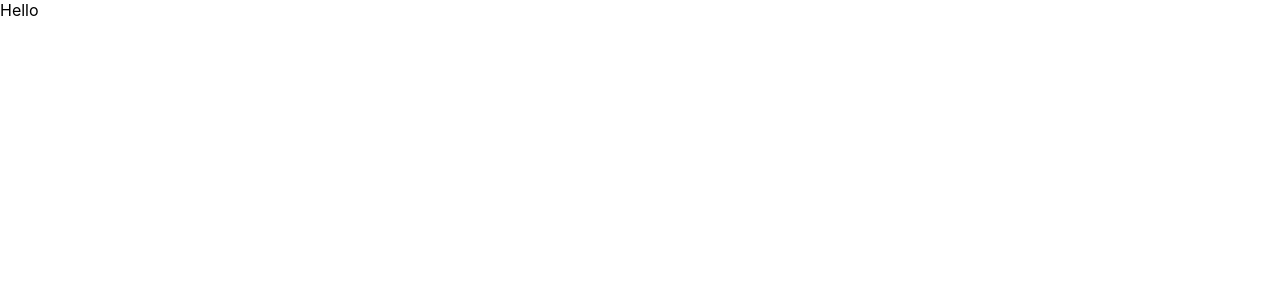
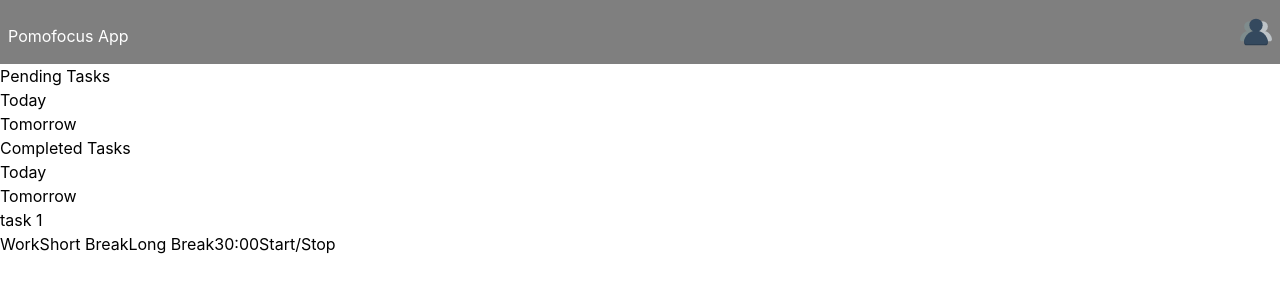
Before and after one commit to Andresser17/pomodoro-app-frontend, a React (Create React App) app: page / in a window 1280 px wide. Shown: the top 300 px of the page. Built offline with nearby package versions, Linux system fonts and the light colour scheme.

Commit message:
Added Tailwind css, and defined TimerMenu in Timer.js

```diff
--- a/package.json
+++ b/package.json
@@ -34,5 +34,10 @@
       "last 1 firefox version",
       "last 1 safari version"
     ]
+  },
+  "devDependencies": {
+    "autoprefixer": "^10.4.2",
+    "postcss": "^8.4.5",
+    "tailwindcss": "^3.0.17"
   }
 }
--- /dev/null
+++ b/postcss.config.js
@@ -0,0 +1,7 @@
+module.exports = {
+  plugins: {
+    tailwindcss: {},
+    autoprefixer: {},
+    ...(process.env.NODE_ENV === "production" ? { cssnano: {} } : {}),
+  },
+};
--- a/src/App.js
+++ b/src/App.js
@@ -1,16 +1,19 @@
-import CompletedTasks from "./sections/CompletedTasks";
+// Sections
 import Tasks from "./sections/Tasks";
 import Timer from "./sections/Timer";
 import TopPanel from "./sections/TopPanel";
+// Components
+import SiteLogo from "./components/SiteLogo";
+import UserLogo from "./components/UserLogo";
 
 function App() {
   return (
     <main>
       <TopPanel>
-        <div>Hello</div>
+        <SiteLogo />
+        <UserLogo />
       </TopPanel>
       <Timer />
-      <CompletedTasks />
       <Tasks />
     </main>
   );
--- /dev/null
+++ b/src/components/SiteLogo.js
@@ -0,0 +1,5 @@
+function SiteLogo() {
+  return <h1>Pomofocus App</h1>
+}
+
+export default SiteLogo;
--- /dev/null
+++ b/src/components/UserLogo.js
@@ -0,0 +1,11 @@
+// Icons
+import { ReactComponent as SampleUser } from "../icons/sampleUser.svg";
+function UserLogo() {
+  return (
+    <span className="cursor-pointer w-8">
+      <SampleUser />
+    </span>
+  );
+}
+
+export default UserLogo;
--- a/src/index.css
+++ b/src/index.css
@@ -1,3 +1,7 @@
+@tailwind base;
+@tailwind components;
+@tailwind utilities;
+
 body {
   margin: 0;
   font-family: -apple-system, BlinkMacSystemFont, 'Segoe UI', 'Roboto', 'Oxygen',
--- a/src/sections/Tasks.js
+++ b/src/sections/Tasks.js
@@ -1,5 +1,13 @@
 function Tasks(props) {
-  return <div></div>
+  return (
+    <div>
+      <button>Work</button>
+      <button>Short Break</button>
+      <button>Long Break</button>
+      <span>30:00</span>
+      <button>Start/Stop</button>
+    </div>
+  );
 }
 
 export default Tasks;
--- a/src/sections/Timer.js
+++ b/src/sections/Timer.js
@@ -1,5 +1,37 @@
-function Timer() {
- return <div></div>
+function TimerMenu(props) {
+  const menu = props.items.map((item) => {
+    const key = Object.keys(item)[0];
+    const firstLevel = <span>{key}</span>;
+    const secondLevel = item[key].map((second) => <li>{second}</li>);
+
+    return (
+      <li className="">
+        {firstLevel}
+        <ul>{secondLevel}</ul>
+      </li>
+    );
+  });
+
+  return <ul>{menu}</ul>;
 }
 
-export default Timer
+function Timer() {
+  const menuItems = [
+    { "Pending Tasks": ["Today", "Tomorrow"] },
+    { "Completed Tasks": ["Today", "Tomorrow"] },
+  ];
+  return (
+    <div>
+      <TimerMenu items={menuItems} />
+      {/* <SubMenu items={["Today", "Tomorrow"]} /> */}
+      {/* List of tasks */}
+      <div>
+        <ul>
+          <li>task 1</li>
+        </ul>
+      </div>
+    </div>
+  );
+}
+
+export default Timer;
--- a/src/sections/TopPanel.js
+++ b/src/sections/TopPanel.js
@@ -1,4 +1,4 @@
-import {useState, useEffect} from "react";
+import { useState, useEffect } from "react";
 function TopPanel(props) {
   // Manage scroll position
   const [scrollPosition, setScrollPosition] = useState(0);
@@ -19,7 +19,7 @@ function TopPanel(props) {
 
   // Top Panel behaviour
   const base =
-    "fixed top-0 w-full py-2 sm:py-4 flex flex-col items-end sm:flex-row sm:justify-end transition-all duration-300 ease-out z-10";
+    "w-full py-2 px-2 sm:py-4 flex flex-col items-end sm:flex-row sm:justify-end sm:justify-between transition-all duration-300 ease-out z-10";
   const home = "bg-black/50 text-white";
   const inactive = "sm:bg-black/20 sm:text-white/20 sm:text-xs";
   const active =
--- /dev/null
+++ b/tailwind.config.js
@@ -0,0 +1,40 @@
+module.exports = {
+  content: ["./src/**/*.{js,jsx,ts,tsx}", "./public/index.html"],
+  theme: {
+    extend: {},
+    backgroundColor: (theme) => ({
+      ...theme("colors"),
+      first: "#1B2A49",
+      second: "#298FFF",
+      third: "#F1F1E6",
+      fourth: "#FCC642",
+    }),
+    borderColor: (theme) => ({
+      ...theme("colors"),
+      first: "#1B2A49",
+      second: "#298FFF",
+      third: "#F1F1E6",
+      fourth: "#FCC642",
+    }),
+    stroke: (theme) => ({
+      ...theme("colors"),
+      first: "#1B2A49",
+      second: "#298FFF",
+      third: "#F1F1E6",
+      fourth: "#FCC642",
+    }),
+    fill: (theme) => ({
+      ...theme("colors"),
+      first: "#1B2A49",
+      second: "#298FFF",
+      third: "#F1F1E6",
+      fourth: "#FCC642",
+    }),
+  },
+  variants: {
+    extend: {
+      backgroundColor: ["active"],
+    },
+  },
+  plugins: [],
+};
```
Also changed, not shown: src/icons/sampleUser.svg (added), 1 other file (tests, documents, lock files or other folders).
